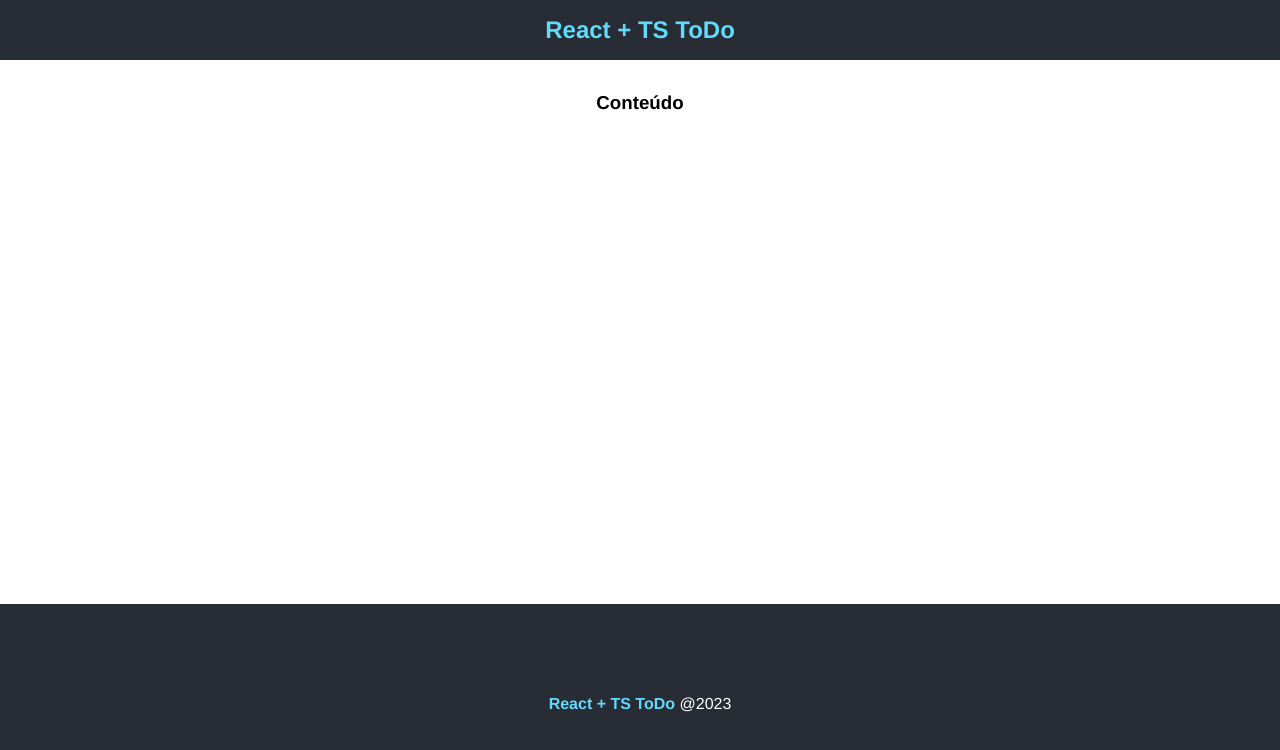
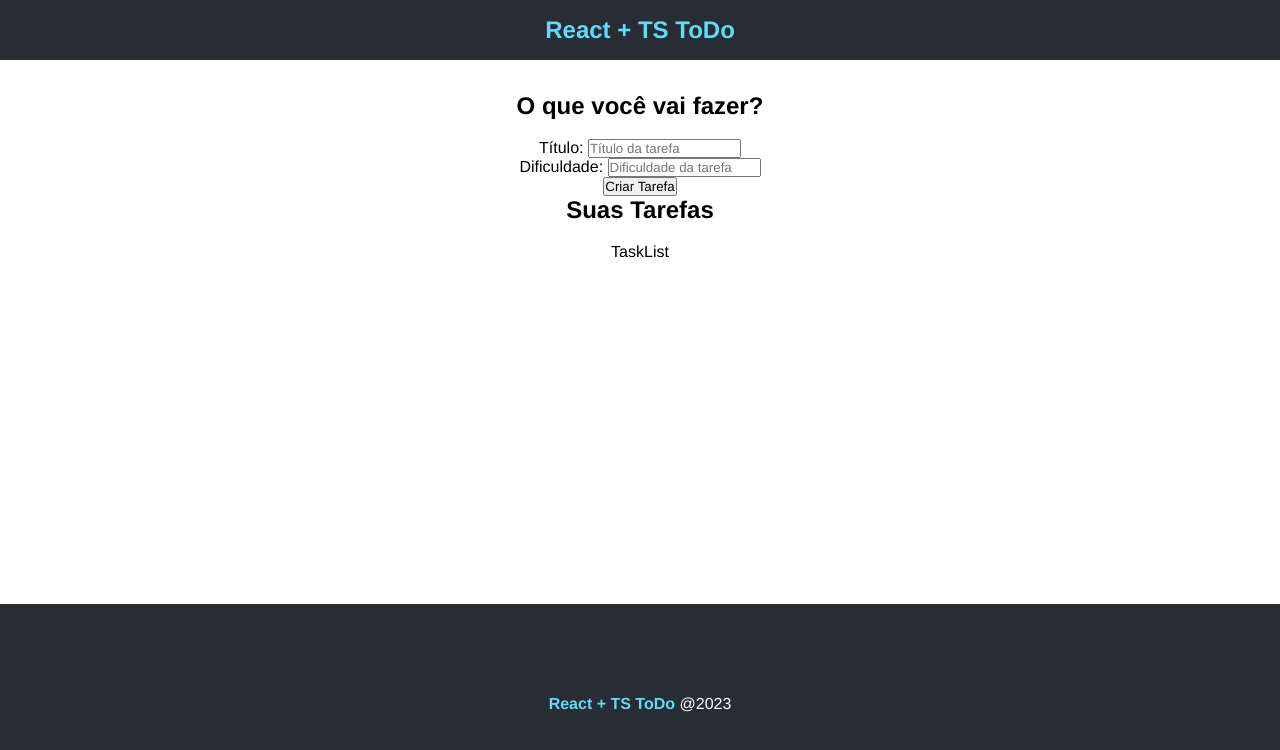
Before and after one commit to paulocorrea93/ToDo-TS, a React (Create React App) app: page / in a window 1280 px wide. Shown: the top 750 px of the page. Built offline with nearby package versions, Linux system fonts and the light colour scheme.

Commit message:
criados componentes 'TaskForm' e 'TaskList', importada biblioteca 'Bootstrap'

```diff
--- a/public/index.html
+++ b/public/index.html
@@ -24,6 +24,10 @@
       work correctly both with client-side routing and a non-root public URL.
       Learn how to configure a non-root public URL by running `npm run build`.
     -->
+    <link
+      rel="stylesheet"
+      href="https://cdn.jsdelivr.net/npm/bootstrap-icons@1.10.5/font/bootstrap-icons.css"
+    />
     <title>ToDo App</title>
   </head>
   <body>
--- a/src/App.tsx
+++ b/src/App.tsx
@@ -6,13 +6,22 @@
 
 //CSS
 import styles from "./App.module.css";
+import TaskForm from "./components/TaskForm";
+import TaskList from "./components/TaskList";
 
 function App() {
   return (
     <div className="App">
       <Header />
       <div className={styles.main}>
-        <h3>Conteúdo</h3>
+        <div>
+          <h2>O que você vai fazer?</h2>
+          <TaskForm btnText="Criar Tarefa"/>
+        </div>
+        <div>
+          <h2>Suas Tarefas</h2>
+          <TaskList/>
+        </div>
       </div>
       <Footer />
     </div>
--- /dev/null
+++ b/src/components/TaskForm.tsx
@@ -0,0 +1,23 @@
+import React from 'react'
+
+interface Props {
+    btnText: string
+}
+
+const TaskForm = ({btnText}: Props) => {
+  return (
+    <form>
+        <div>
+            <label>Título: </label>
+            <input type="text" placeholder='Título da tarefa' />
+        </div>
+        <div>
+            <label>Dificuldade: </label>
+            <input type="text" placeholder='Dificuldade da tarefa' />
+        </div>
+        <input type="submit" value={btnText} />
+    </form>
+  )
+}
+
+export default TaskForm
--- /dev/null
+++ b/src/components/TaskList.tsx
@@ -0,0 +1,11 @@
+import React from 'react'
+
+type Props = {}
+
+const TaskList = (props: Props) => {
+  return (
+    <div>TaskList</div>
+  )
+}
+
+export default TaskList
```
